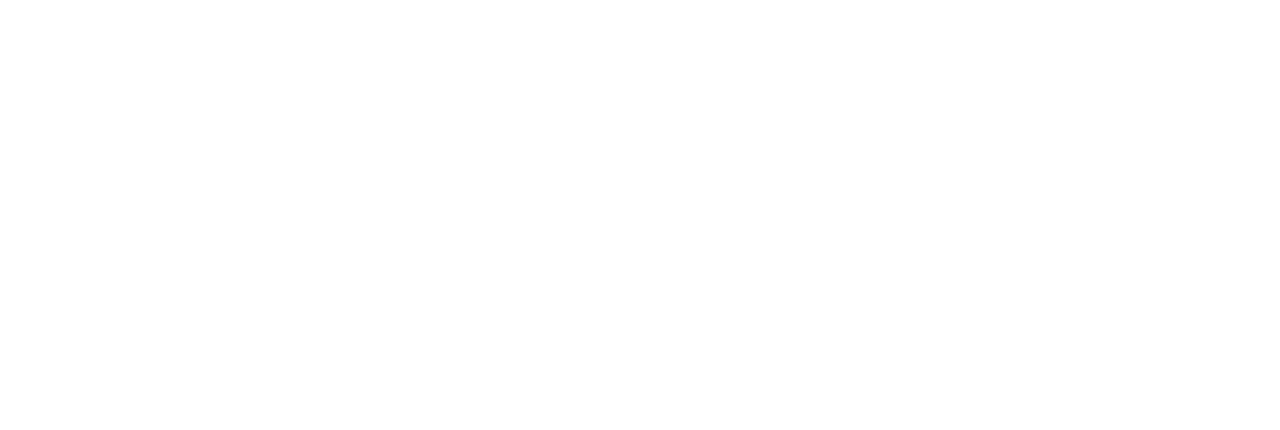
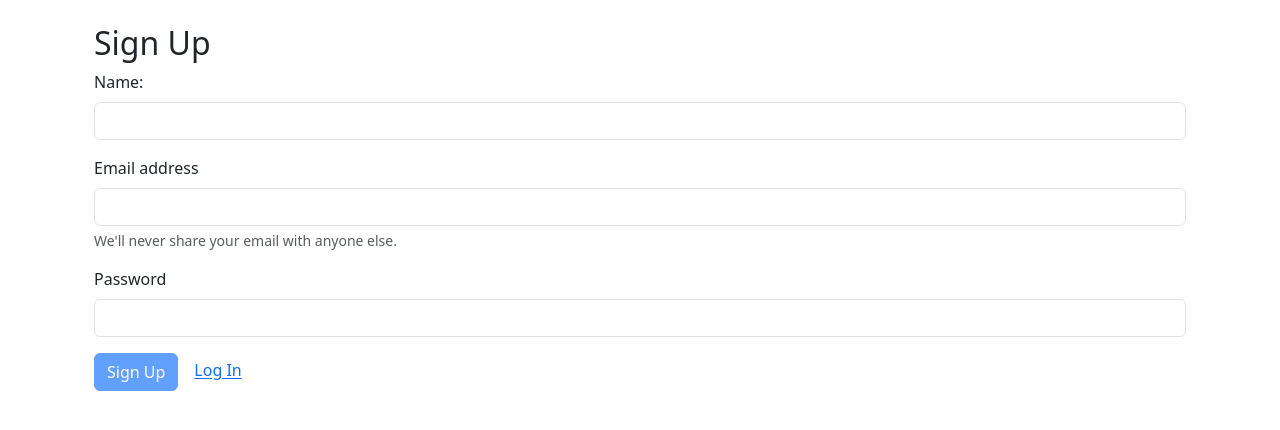
Before and after one commit to AliievLomach-Maxim/fson-72, a React (Create React App) app: page /signUp in a window 1280 px wide. Before the commit this address had no page. Shown: the top 430 px of the page. Built offline with nearby package versions, Linux system fonts and the light colour scheme.

Commit message:
add less

```diff
--- a/package.json
+++ b/package.json
@@ -15,6 +15,7 @@
 		"nanoid": "^4.0.2",
 		"react": "^18.2.0",
 		"react-dom": "^18.2.0",
+		"react-hot-toast": "^2.4.1",
 		"react-redux": "^8.0.7",
 		"react-router-dom": "^6.11.2",
 		"react-scripts": "5.0.1",
--- /dev/null
+++ b/src/api/auth.js
@@ -0,0 +1,28 @@
+import axios from 'axios'
+
+const instance = axios.create({
+	baseURL: 'https://api.escuelajs.co/api/v1/',
+})
+
+const setToken = (token) => {
+	instance.defaults.headers.common['Authorization'] = token
+}
+
+export const dellToken = () => {
+	delete instance.defaults.headers.common['Authorization']
+}
+
+export const signUp = async (body) => {
+	return await instance.post('/users', body)
+}
+
+export const login = async (body) => {
+	const { data } = await instance.post('/auth/login', body)
+	if ('access_token' in data) setToken(`Bearer ${data.access_token}`)
+	return data
+}
+
+export const getProfile = async () => {
+	const { data } = await instance('/auth/profile')
+	return data
+}
--- a/src/components/App.jsx
+++ b/src/components/App.jsx
@@ -3,6 +3,9 @@ import { Route, Routes } from 'react-router-dom'
 import HomePage from './pages/HomePage'
 import NewsPage from './pages/NewsPage'
 import Layout from './Layout/Layout'
+import LoginPage from './pages/LoginPage'
+import SignUpPage from './pages/SignUpPage'
+import { Toaster } from 'react-hot-toast'
 // import TodoPage from './pages/TodoPage/TodoPage'
 // import TodoDetails from './pages/TodoPage/TodoDetails'
 // import ProductsPage from './pages/Products/ProductsPage'
@@ -15,6 +18,8 @@ const TodoPage = lazy(() => import('./pages/TodoPage/TodoPage'))
 
 const App = () => {
 	return (
+		<>
+			<Toaster />
 			<Routes>
 				<Route path='/' element={<Layout />}>
 					<Route index element={<HomePage />} />
@@ -34,7 +39,10 @@ const App = () => {
 						}
 					/>
 				</Route>
+				<Route path='/login' element={<LoginPage />} />
+				<Route path='/signUp' element={<SignUpPage />} />
 			</Routes>
+		</>
 	)
 }
 
--- a/src/components/Header/Header.jsx
+++ b/src/components/Header/Header.jsx
@@ -1,6 +1,16 @@
-import { NavLink } from 'react-router-dom'
+import { useDispatch, useSelector } from 'react-redux'
+import { NavLink, useNavigate } from 'react-router-dom'
+import { logOut } from '../../store/auth/slice'
+import { dellToken } from '../../api/auth'
 
 const Header = ({ open }) => {
+	const { access_token: isAuth, profile } = useSelector((state) => state.auth)
+	const navigate = useNavigate()
+	const dispatch = useDispatch()
+	const handleLogOut = () => {
+		dispatch(logOut())
+		dellToken()
+	}
 	return (
 		<nav className='navbar bg-dark mb-3 navbar-expand-lg'>
 			<div className='container-fluid'>
@@ -25,8 +35,17 @@ const Header = ({ open }) => {
 						Products
 					</NavLink>
 				</div>
+				{profile && <h4 className='text-white'>{profile.name}</h4>}
 				<button className='btn btn-outline-success' onClick={open}>
 					Open Modal
+				</button>
+				<button
+					className='btn btn-outline-success'
+					onClick={() => {
+						isAuth ? handleLogOut() : navigate('/login')
+					}}
+				>
+					{isAuth ? 'Logout' : 'Login'}
 				</button>
 			</div>
 		</nav>
--- /dev/null
+++ b/src/components/pages/LoginPage.jsx
@@ -0,0 +1,79 @@
+import React, { useEffect, useState } from 'react'
+import { useDispatch, useSelector } from 'react-redux'
+import { Link, useNavigate } from 'react-router-dom'
+import { loginThunk } from '../../store/auth/thunks'
+import { toast } from 'react-hot-toast'
+
+const LoginPage = () => {
+	const isAuth = useSelector((state) => state.auth.access_token)
+	const [password, setPassword] = useState('')
+	const [email, setEmail] = useState('')
+	const navigate = useNavigate()
+	const dispatch = useDispatch()
+
+	const handleSubmit = (e) => {
+		e.preventDefault()
+		dispatch(loginThunk({ email, password }))
+		// login({ email, password })
+	}
+
+	const handleChange = ({ target: { value, name } }) => {
+		name === 'email' ? setEmail(value) : setPassword(value)
+	}
+
+	useEffect(() => {
+		isAuth && navigate('/')
+		isAuth && toast.success('Welcome')
+	}, [isAuth, navigate])
+
+	return (
+		<div className='container p-4'>
+			<h2>Log In</h2>
+			<form onSubmit={handleSubmit}>
+				<div className='mb-3'>
+					<label htmlFor='exampleInputEmail1' className='form-label'>
+						Email address
+					</label>
+					<input
+						name='email'
+						type='email'
+						className='form-control'
+						id='exampleInputEmail1'
+						aria-describedby='emailHelp'
+						onChange={handleChange}
+						value={email}
+					/>
+					<div id='emailHelp' className='form-text'>
+						We'll never share your email with anyone else.
+					</div>
+				</div>
+				<div className='mb-3'>
+					<label
+						htmlFor='exampleInputPassword1'
+						className='form-label'
+					>
+						Password
+					</label>
+					<input
+						name='password'
+						type='password'
+						className='form-control'
+						id='exampleInputPassword1'
+						onChange={handleChange}
+						value={password}
+					/>
+				</div>
+				<button
+					type='submit'
+					className='btn btn-primary me-3'
+					disabled={!email || !password}
+				>
+					Login
+				</button>
+				<Link to='/signUp'>Sign Up</Link>
+			</form>
+		</div>
+	)
+}
+
+export default LoginPage
--- /dev/null
+++ b/src/components/pages/SignUpPage.jsx
@@ -0,0 +1,99 @@
+import { useState } from 'react'
+import { Link, useNavigate } from 'react-router-dom'
+import { signUp } from '../../api/auth'
+import { toast } from 'react-hot-toast'
+
+const SignUpPage = () => {
+	const [password, setPassword] = useState('')
+	const [email, setEmail] = useState('')
+	const [name, setName] = useState('')
+
+	const navigate = useNavigate()
+
+	const handleSubmit = (e) => {
+		e.preventDefault()
+		// console.log({ name, password, email })
+		signUp({
+			name,
+			email,
+			password,
+			avatar: 'https://api.lorem.space/image/face?w=640&h=480&r=867',
+		}).then(() => {
+			toast.success('Sign Up successfully!!')
+			navigate('/login')
+		})
+	}
+
+	const handleChange = ({ target: { value, name } }) => {
+		name === 'email'
+			? setEmail(value)
+			: name === 'password'
+			? setPassword(value)
+			: setName(value)
+	}
+
+	return (
+		<div className='container p-4'>
+			<h2>Sign Up</h2>
+			<form onSubmit={handleSubmit}>
+				<div className='mb-3'>
+					<label htmlFor='exampleInputName' className='form-label'>
+						Name:
+					</label>
+					<input
+						name='name'
+						type='text'
+						className='form-control'
+						id='exampleInputName'
+						aria-describedby='emailHelp'
+						onChange={handleChange}
+						value={name}
+					/>
+				</div>
+				<div className='mb-3'>
+					<label htmlFor='exampleInputEmail1' className='form-label'>
+						Email address
+					</label>
+					<input
+						name='email'
+						type='email'
+						className='form-control'
+						id='exampleInputEmail1'
+						aria-describedby='emailHelp'
+						onChange={handleChange}
+						value={email}
+					/>
+					<div id='emailHelp' className='form-text'>
+						We'll never share your email with anyone else.
+					</div>
+				</div>
+				<div className='mb-3'>
+					<label
+						htmlFor='exampleInputPassword1'
+						className='form-label'
+					>
+						Password
+					</label>
+					<input
+						name='password'
+						type='password'
+						className='form-control'
+						id='exampleInputPassword1'
+						onChange={handleChange}
+						value={password}
+					/>
+				</div>
+				<button
+					type='submit'
+					className='btn btn-primary me-3'
+					disabled={!email || !password}
+				>
+					Sign Up
+				</button>
+				<Link to='/login'>Log In</Link>
+			</form>
+		</div>
+	)
+}
+
+export default SignUpPage
--- /dev/null
+++ b/src/store/auth/slice.js
@@ -0,0 +1,55 @@
+import { createSlice } from '@reduxjs/toolkit'
+import { getProfileThunk, loginThunk } from './thunks'
+
+const initialState = {
+	access_token: '',
+	isLoading: false,
+	error: '',
+	profile: null,
+}
+
+const handlePending = (state) => {
+	state.isLoading = true
+	state.error = ''
+}
+
+const handleRejected = (state, { error, payload }) => {
+	state.isLoading = false
+	state.error = payload ?? error.message
+}
+
+const handleFulfilled = (state, { payload }) => {
+	state.isLoading = false
+	state.access_token = payload.access_token
+}
+
+const handleFulfilledProfile = (state, { payload }) => {
+	state.isLoading = false
+	state.profile = payload
+}
+
+const authSlice = createSlice({
+	name: 'auth',
+	initialState,
+	reducers: {
+		logOut: (state) => {
+			state.access_token = ''
+			state.isLoading = false
+			state.error = ''
+			state.profile = null
+		},
+	},
+	extraReducers: (builder) => {
+		builder
+			.addCase(loginThunk.fulfilled, handleFulfilled)
+			.addCase(getProfileThunk.fulfilled, handleFulfilledProfile)
+			.addMatcher(({ type }) => type.endsWith('/pending'), handlePending)
+			.addMatcher(
+				({ type }) => type.endsWith('/rejected'),
+				handleRejected
+			)
+	},
+})
+
+export const authReducer = authSlice.reducer
+export const { logOut } = authSlice.actions
--- /dev/null
+++ b/src/store/auth/thunks.js
@@ -0,0 +1,19 @@
+import { createAsyncThunk } from '@reduxjs/toolkit'
+import { getProfile, login } from '../../api/auth'
+
+export const getProfileThunk = createAsyncThunk('auth/profile', () =>
+	getProfile()
+)
+
+export const loginThunk = createAsyncThunk(
+	'auth/login',
+	async (body, { rejectWithValue, dispatch }) => {
+		try {
+			const data = await login(body)
+			dispatch(getProfileThunk())
+			return data
+		} catch (error) {
+			return rejectWithValue(error.response.data.message)
+		}
+	}
+)
--- a/src/store/reducer.js
+++ b/src/store/reducer.js
@@ -1,3 +1,4 @@
+import { authReducer } from './auth/slice'
 import { counterReducer } from './counterWithSlice/counterSlice'
 import { productsReducer } from './products/productsSlice'
 import { productsApi } from './productsApi'
@@ -8,4 +9,5 @@ export const reducer = {
 	todo: todoReducer,
 	products: productsReducer,
 	[productsApi.reducerPath]: productsApi.reducer,
+	auth: authReducer,
 }
```
Also changed, not shown: 1 other file (tests, documents, lock files or other folders). Lines whose indentation alone changed are shown as unchanged.
